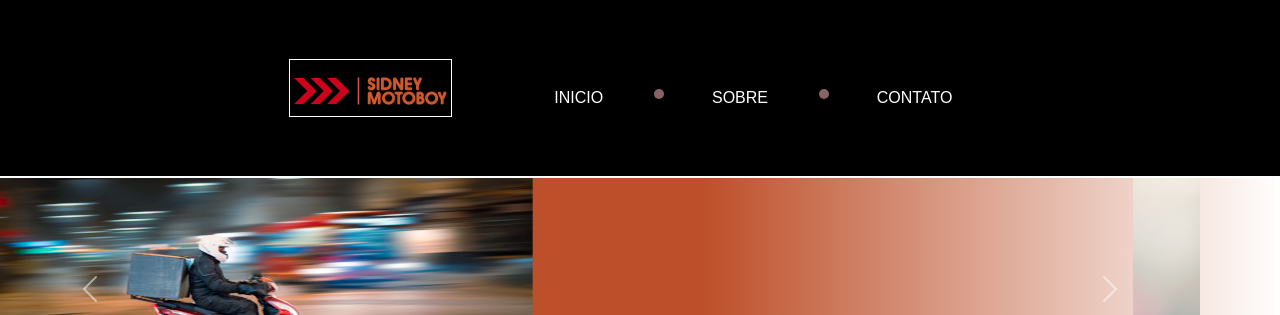
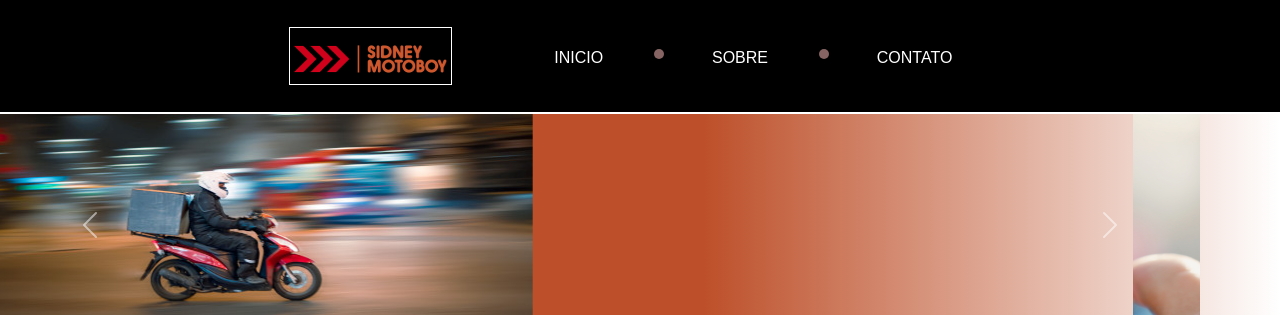
Before and after one commit to VeroniJunior/sidney_motoboy, a plain HTML site: page index.html in a window 1280 px wide. Shown: the top 315 px of the page. Drawn offline with nearby package versions, Linux system fonts and the light colour scheme; a web font is replaced by a local one.

Commit message:
Verificado o headerr

```diff
--- a/style.css
+++ b/style.css
@@ -18,20 +18,20 @@ header {
 	align-items: stretch;
 	align-content: space-around;
 	justify-content: space-evenly;
-	min-height: 22vh;
+	min-height: 14vh;
 	border-left: 3vw;
 	border: 300vw;
-	font-size: 16vh;
+	font-size: 14vh;
 }
 
 div.header-container {
+	display: flex;
 	width: auto;
 	min-width: 10vw;
-	display: flex;
 	justify-content: space-evenly;
 	align-items: center;
 	height: 3vw;
-
+	text-align: center;
 	font-family: "poppins", sans-serif;
 	font-size: 4vh;
 }
@@ -40,17 +40,22 @@ nav {
 	display: flex;
 	/* width: 100%; */
 	align-items: center;
-
+	justify-content: center;
 	justify-items: center;
-	margin-top: 1.5rem;
+	margin-top: .5rem;
 	margin-left: 0;
 	border: 0;
 	padding: ;
 }
 
-ul {
+.header-navemotherfucker{
+	justify-content: center;
+	justify-items: center;
+}
+
+ul{
 	display: flex;
-	justify-items: space-evenly;
+	justify-items: auto
 	align-items: center;
 }
 
```
